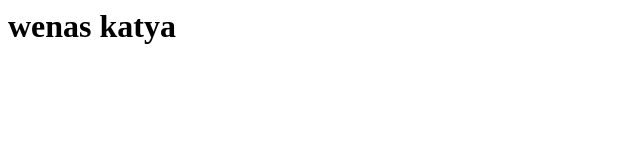
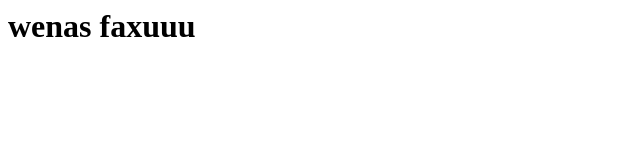
Before and after one commit to marceloood/harrpeer, a plain HTML site: page index.html in a window 1280 px wide. Shown: the full height of the page, 0-640 px from the left. Drawn offline with Linux system fonts and the light colour scheme.

Commit message:
Update index.html

```diff
--- a/index.html
+++ b/index.html
@@ -1 +1 @@
-<h1>wenas katya</h1>
+<h1>wenas faxuuu</h1>
```
